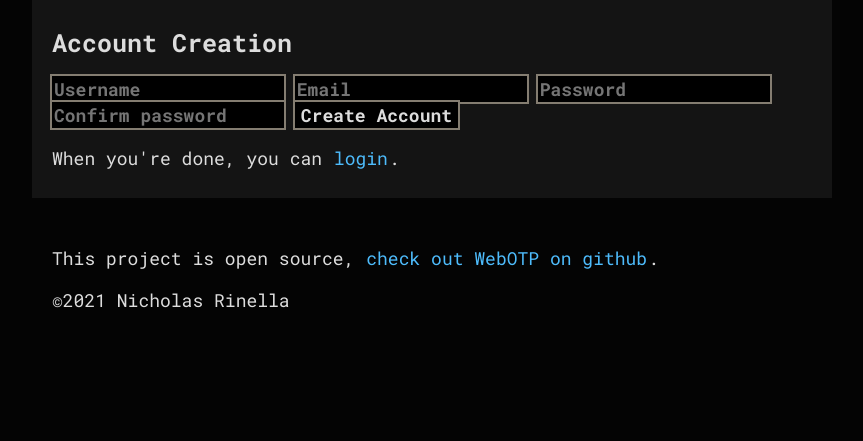
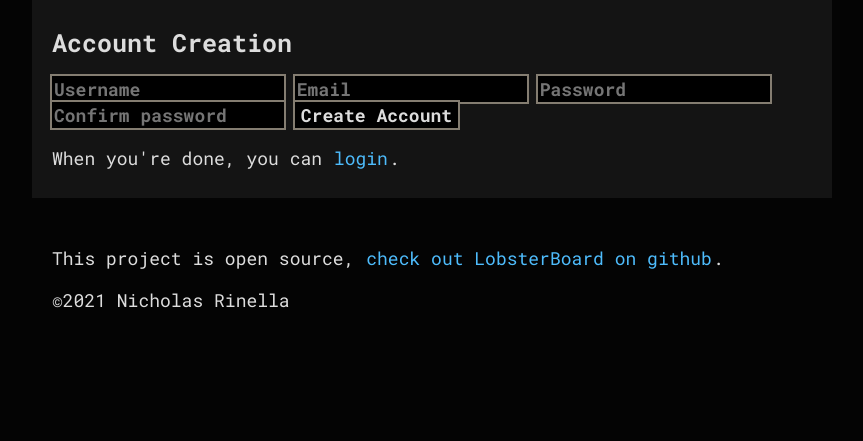
Before and after one commit to GreenBalaclavaMan/LobsterBoard, a PHP site: page /createaccount.php in a window 1280 px wide. Shown: the part 243-684 px from the top of the page, without its empty margins (208-1071 px from the left). Run offline with PHP 8.4, Linux system fonts and the light colour scheme.

Commit message:
Updated Github Link

```diff
--- a/footer.php
+++ b/footer.php
@@ -2,7 +2,7 @@
 		<!--Footer-->
 		<div class="div-footer">
 			<p>
-				This project is open source, <a href="https://github.com/GreenBalaclavaMan/WebOTP">check out WebOTP on github</a>.
+				This project is open source, <a href="https://github.com/GreenBalaclavaMan/LobsterBoard">check out LobsterBoard on github</a>.
 			</p>
 			<p>
 				&copy;2021 Nicholas Rinella
```
